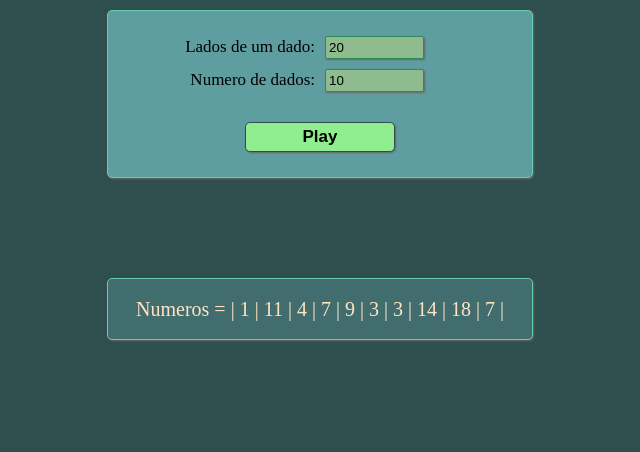
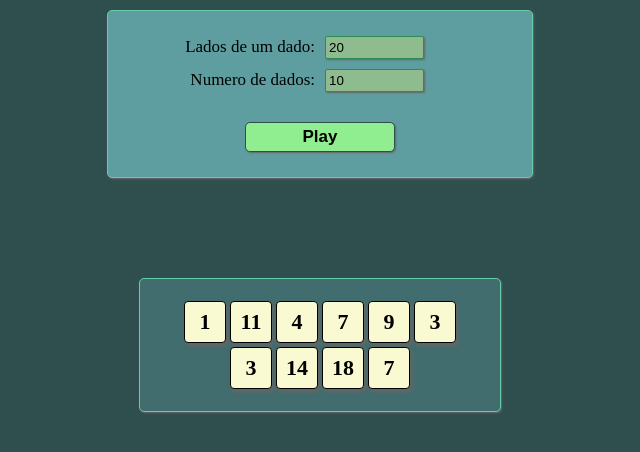
Before and after one commit to FabriNeves/rolarDados, a plain HTML site: page index.html in a window 1280 px wide. Both pictures are taken after a click on the button "Play". Shown: the part 72-524 px from the top of the page, without its empty margins (320-960 px from the left). Drawn offline with Linux system fonts and the light colour scheme.

Commit message:
Add vizualização de valores

```diff
--- a/css/style.css
+++ b/css/style.css
@@ -91,17 +91,37 @@ form .play {
 
     padding: 20px;
     display: flex;
+    flex-wrap: wrap;
+    flex-grow: 1;
+    align-content: stretch;
     justify-content: center;
-    width: 60%;
+    align-items: flex-start;
+    width: 50%;
     margin: 100px auto;
     background: rgb(65, 109, 110);
     border: 1px solid mediumaquamarine;
     border-radius: 5px;
     box-shadow: 1px 1px 2px #666;
-    color: bisque;
+
 }
 
-p {
+div .apresentaDados {
+    font-weight: bold;
+    margin: 2px;
+    width: 40px;
+    height: 40px;
+    background-color: lightgoldenrodyellow;
+    display:flex;
+    justify-content: center;
+    align-items: center;
+    font-size: 22px;
+    border: 1px solid black;
+    border-radius: 4px;
+    box-shadow: 2px 3px 4px #666;
 
-    font-size: 20px;
+
 }
+
+.apresentaDados:hover{
+    transform: scale(1.05);
+}
--- a/js/main.js
+++ b/js/main.js
@@ -1,5 +1,5 @@
 
-const paragrafo = document.querySelector('.AprensentaNumeros');
+const divisaoResultados = document.querySelector('.blocoNumeros');
 
 
 
@@ -7,21 +7,15 @@ function generateDice() {
     const ladosDado = document.getElementById('ladosDado').value;
     const nDados = document.getElementById('nDados').value;
 
-    let result = "Numeros = ";
-
+    let resultHtml = "";
 
     for (let i = 0; i < nDados; i++) {
-
-
-        result += " | " + String(Math.floor(Math.random() * ladosDado) + 1);
-
-        if(i===(nDados-1)){
-            result+= " | ";
-        }
+        resultHtml += "<div class='apresentaDados'><p>" + String(Math.floor(Math.random() * ladosDado) + 1) + "</p></div>";
     }
 
-    console.log(result);
-    paragrafo.textContent = result;
+    console.log(resultHtml);
+
+    divisaoResultados.innerHTML = resultHtml;
 }
 
 document.querySelector('.play').onclick = generateDice;
```
